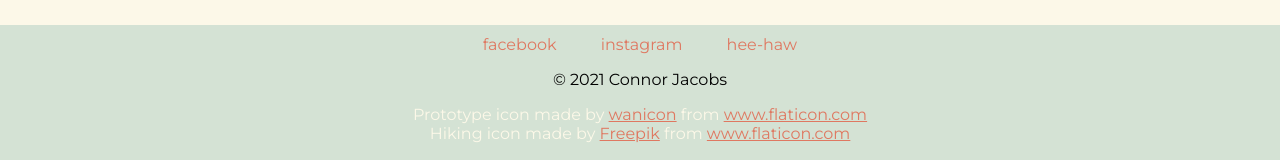
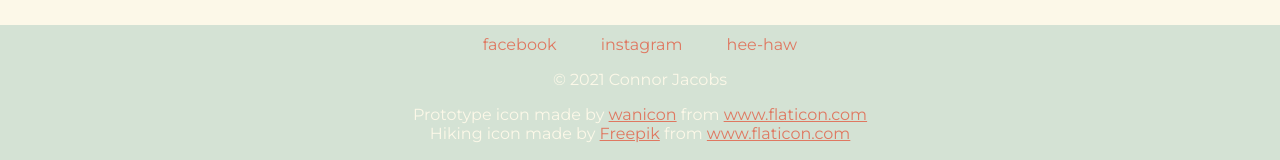
Before and after one commit to kinr-jay/personal-site-2, a plain HTML site: page index.html in a window 1280 px wide. Shown: the part 1898-2058 px from the top of the page. Drawn offline with Linux system fonts and the light colour scheme.

Commit message:
Update index.html
Added copyright class to copyright statement paragraph.

```diff
--- a/index.html
+++ b/index.html
@@ -56,7 +56,7 @@
             <a class="footer-link" href="https://www.instagram.com/the_kinr/">instagram</a>
             <a class="footer-link" href="https://kinr-jay.github.io/cv/hee-haw.html">hee-haw</a>
         </div>
-        <p>
+        <p class="copyright">
             © 2021 Connor Jacobs
         </p>
         <p class="icon-credits">
```
